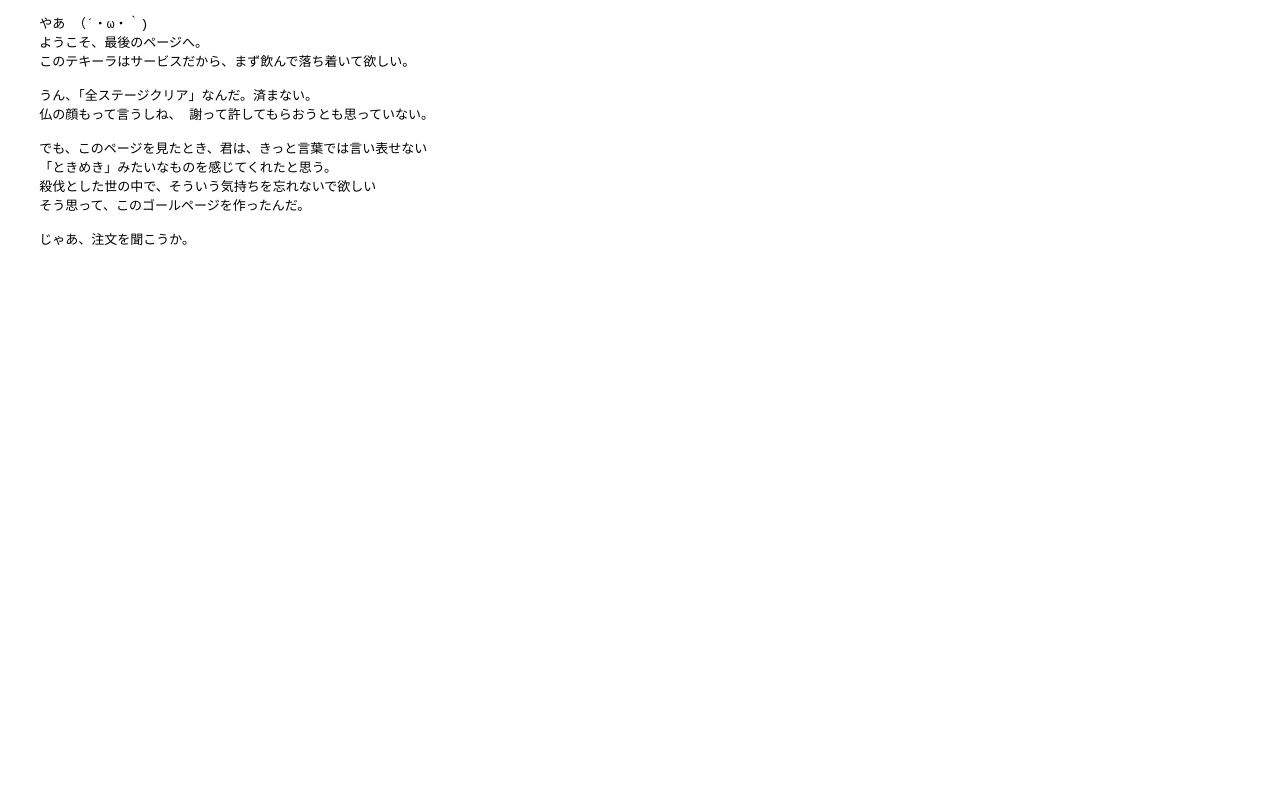
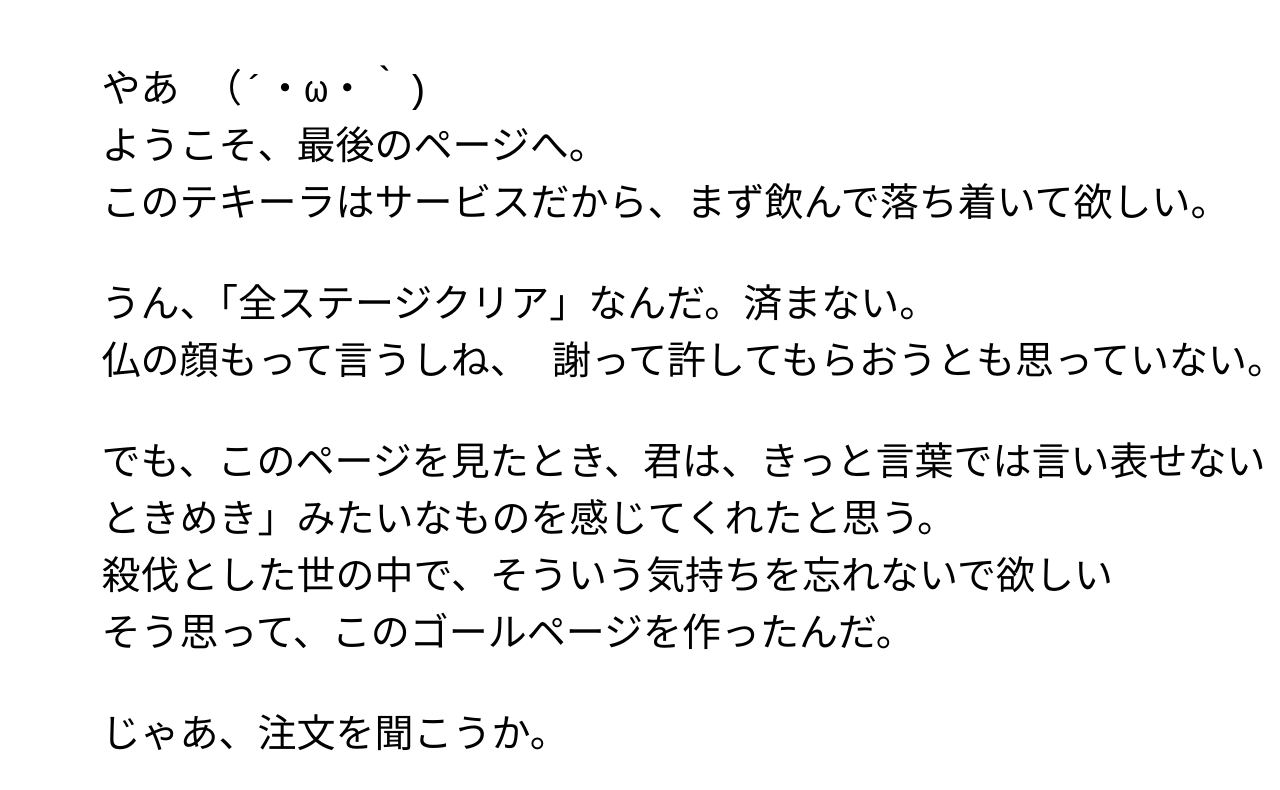
Before and after one commit to suama1109/bonsai_expert, a plain HTML site: page link_game/owari.html in a window 1280 px wide. Drawn offline with Linux system fonts and the light colour scheme.

Commit message:
Add files via upload

```diff
--- a/link_game/owari.html
+++ b/link_game/owari.html
@@ -10,7 +10,8 @@
 </head>
 
 <body>
-<pre font-size="48">
+<pre>
+    <font size="64">
     やあ （´・ω・｀)
     ようこそ、最後のページへ。
     このテキーラはサービスだから、まず飲んで落ち着いて欲しい。
@@ -19,12 +20,12 @@
     仏の顔もって言うしね、 謝って許してもらおうとも思っていない。
 
     でも、このページを見たとき、君は、きっと言葉では言い表せない
-    「ときめき」みたいなものを感じてくれたと思う。
+    ときめき」みたいなものを感じてくれたと思う。
     殺伐とした世の中で、そういう気持ちを忘れないで欲しい
     そう思って、このゴールページを作ったんだ。
 
     じゃあ、注文を聞こうか。
-
+    </font>
 </pre>
 </body>
 
```
